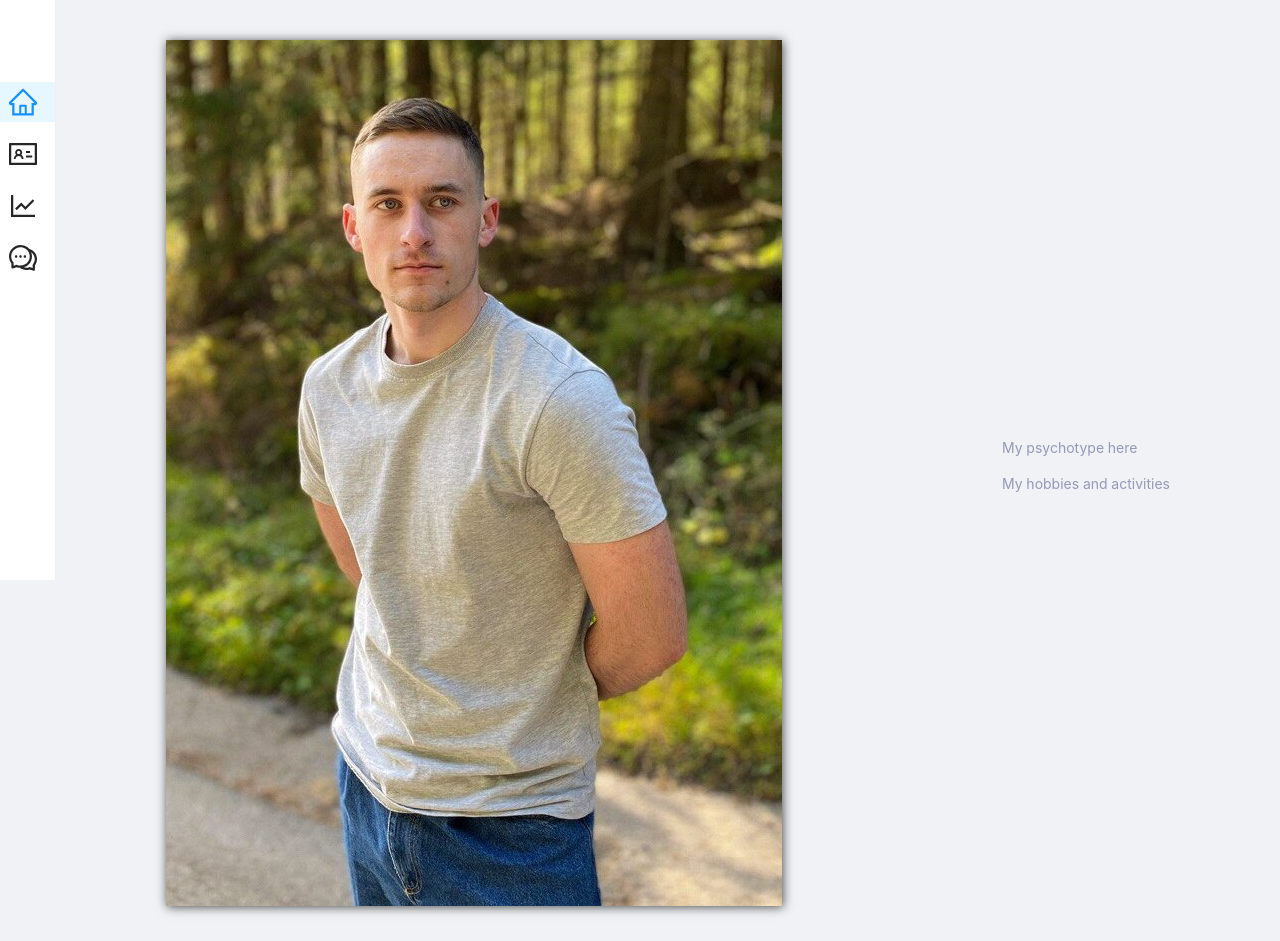
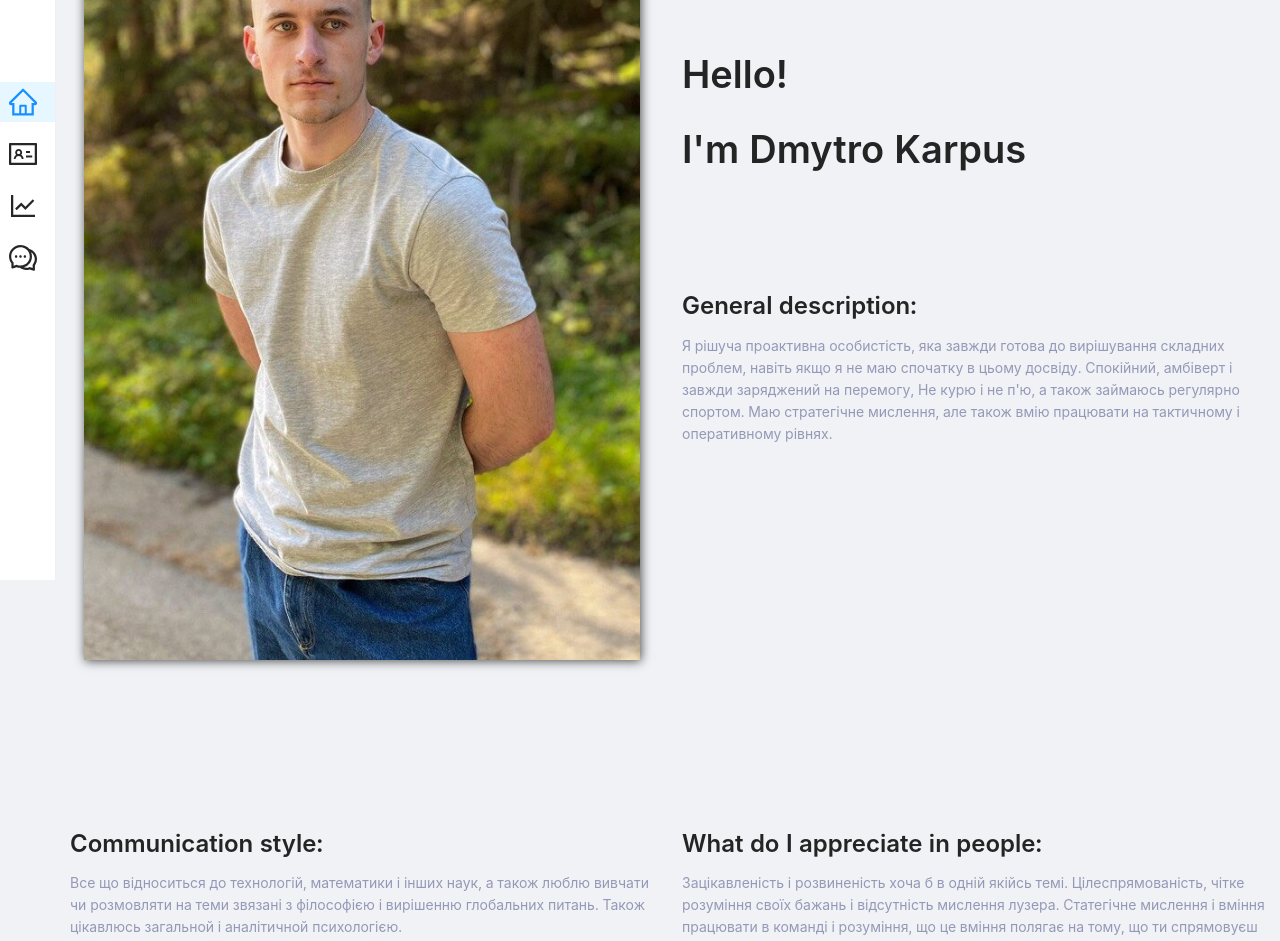
Before and after one commit to Dimassss/my.profile, a Next.js app in the folder react/: page /home in a window 1280 px wide. Shown: the part 220-1161 px from the top of the page. Built offline with nearby package versions, Linux system fonts and the light colour scheme.

Commit message:
Home page stylization + touch event work on timechart slider

```diff
--- a/react/components/positioning/Center.tsx
+++ b/react/components/positioning/Center.tsx
@@ -1,13 +1,15 @@
+import { CSSProperties } from "react";
 import { PropsWithChildren } from "react";
 import styles from '../../styles/components/positioning/Center.module.scss'
 
 interface Props extends PropsWithChildren {
     height?: string,
-    width?: string
+    width?: string,
+    style?: CSSProperties
 }
 
-export default function Center({children, height, width}: Props){
-    return (<div className={styles.container} style={{height, width}}>
+export default function Center({children, height, width, style}: Props){
+    return (<div className={styles.container} style={{height, width, ...style}}>
             <div>{children}</div>
         </div>)
 }
--- a/react/pages/home.tsx
+++ b/react/pages/home.tsx
@@ -1,25 +1,90 @@
 import DefaultLayout from "../layouts/DefaultLayout";
-import { Typography, Image } from 'antd';
+import { Typography, Image, Grid, Avatar, Row, Col } from 'antd';
 import styles from "../styles/pages/home.module.scss"
+import Center from "../components/positioning/Center";
 
+const { useBreakpoint } = Grid
 const { Title } = Typography;
 
+const texts = [
+  {
+    title: "General description:",
+    text: `Я рішуча проактивна особистість, яка завжди готова до вирішування складних проблем,
+          навіть якщо я не маю спочатку в цьому досвіду. Спокійний, амбіверт і завжди заряджений на перемогу,
+          Не курю і не п'ю, а також займаюсь регулярно спортом. Маю стратегічне мислення, але також вмію працювати
+          на тактичному і оперативному рівнях.`
+  },
+  {
+    title: "Communication style:",
+    text: `Все що відноситься до технологій, математики і інших наук, а також люблю вивчати
+          чи розмовляти на теми звязані з філософією і вирішенню глобальних питань. Також
+          цікавлюсь загальной і аналітичной психологією.`
+  },
+  {
+    title: "What do I appreciate in people:",
+    text: `Зацікавленість і розвиненість хоча б в одній якійсь темі. Цілеспрямованість, чітке розуміння
+          своїх бажань і відсутність
+          мислення лузера. Статегічне мислення і вміння працювати в команді і розуміння, що
+          це вміння полягає на тому, що ти спрямовуєш свої сили на виконная спільної задачі і
+          створення умов для інших, щоб вони могли цю задачу вирішувати також, а не тільки приємні балачки.`
+  }
+]
+
+function DescriptionCol({title, text, col}: any) {
+  return (<Col lg={col.lg} md={col.md} key={title} className={styles['description-block']}>
+    <Title level={3}>{title}</Title>
+    <p>{text}</p>
+  </Col>)
+}
+
 export default function Home() {
+  const screens = useBreakpoint()
 
   return (
     <DefaultLayout>
       <div className={styles['container']}>
-        <Title className={styles['title-1']}>Hello! I&apos;m Dmytro Karpus</Title>
-        <div className={styles['description']}>
-          <Image src={"me.jpg"} alt={"My photo"} preview={false} className={styles["image"]}/>
+        <Row justify={"space-around"} align="middle">
+          {screens.lg
+            ? (<Col span={12} style={{padding: "2em"}}>
+              <Center>
+                <Image src={"me.jpg"} alt={"My photo"} preview={false} className={styles["my-image"]}/>
+              </Center>
+            </Col>)
+            : undefined
+          }
+          <Col lg={12} md={24}>
+            <Row justify="space-around" align={"middle"}>
+              <Col span={24} className={styles['title-block']}>
+                <Title className={[styles['title-1'], styles['title']].join(' ')}>
+                  {screens.lg ? 'Hello!' : ''}
+                </Title>
+              </Col>
+              {!screens.lg
+                ? (<Center style={{marginBottom: "4em"}}>
+                    <Col span={24}>
+                      <Avatar
+                        className={styles["my-image"]}
+                        size={250}
+                        src={<Image src={"me.jpg"} alt={"My photo"} preview={false}/>}
+                      />
+                    </Col>
+                  </Center>)
+                : undefined
+              }
+              <Col span={24} className={styles['title-block']}>
+                <Title level={screens.md ? 1 : 2} className={[styles['title-2'], styles['title']].join(' ')}>
+                  {!screens.lg ? 'Hello!' : ''} I&apos;m Dmytro Karpus
+                </Title>
+              </Col>
 
-          <div>
-            <div>
-              <p>My psychotype here</p>
-              <p>My hobbies and activities</p>
-            </div>
-          </div>
-        </div>
+              <DescriptionCol title={texts[0].title} text={texts[0].text} col={{lg: 24, md: 24}}/>
+            </Row>
+          </Col>
+        </Row>
+        <Row justify={"space-around"} align="top" style={{marginTop: screens.lg ? "8em" : '0', width: "100%"}}>
+          <DescriptionCol title={texts[1].title} text={texts[1].text} col={{lg: 12, md: 24}}/>
+          <DescriptionCol title={texts[2].title} text={texts[2].text} col={{lg: 12, md: 24}}/>
+        </Row>
       </div>
     </DefaultLayout>
   )
--- a/react/styles/pages/home.module.scss
+++ b/react/styles/pages/home.module.scss
@@ -7,24 +7,33 @@
     flex-direction: column;
     align-items: center;
     color: $blue-1;
+    margin-top: 3em;
+
+    .title {
+        margin-top: 0;
+    }
 
     .title-1 {
-        margin-top: 4em
+        margin-bottom: 0;
     }
 
-    .description {
-        margin-top: 3em;
-        display: flex;
-        justify-content: space-around;
-        width: 100%;
+    .title-2 {
+        margin-bottom: 2em;
+    }
 
-        & > div {
-            display: flex;
-            align-items: center;
-        }
+    .my-image{
+        margin-top: 2em;
+        box-shadow: 1px 1px 10px $grey-3;
+    }
 
-        .image{
-            box-shadow: 1px 1px 10px $grey-3;
-        }
+    .description-block {
+        padding: 1em;
+        padding-top: 2em;
+        max-width: 50em;
+    }
+
+    .title-block {
+        padding: 1em;
+        max-width: 50em;
     }
 }
--- a/react/styles/themes/colors.scss
+++ b/react/styles/themes/colors.scss
@@ -1,4 +1,4 @@
-$grey-1: #0a0a0a;
+$grey-1: #1a1a1a;
 $grey-2: #212121;
 $grey-3: #484848;
 
--- a/react/styles/themes/dark.less
+++ b/react/styles/themes/dark.less
@@ -1,7 +1,7 @@
 //https://github.com/ant-design/ant-design/blob/master/components/style/themes/default.less
 
 //colors
-@grey-1: #0a0a0a;
+@grey-1: #1a1a1a;
 @grey-2: #212121;
 @grey-3: #484848;
 
```
Also changed, not shown: react/components/graph/timechart/TimechartSlider.tsx (+16 -5 lines).
